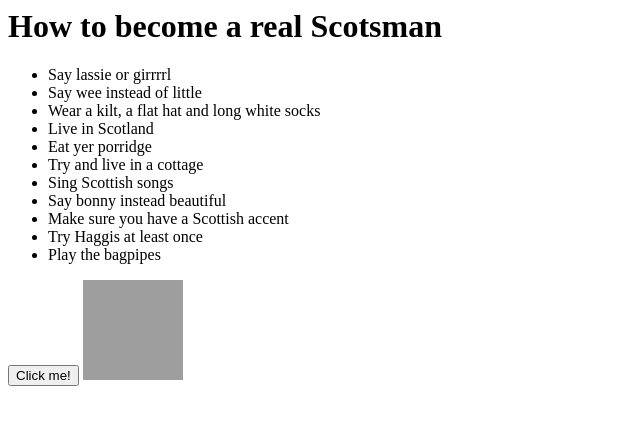
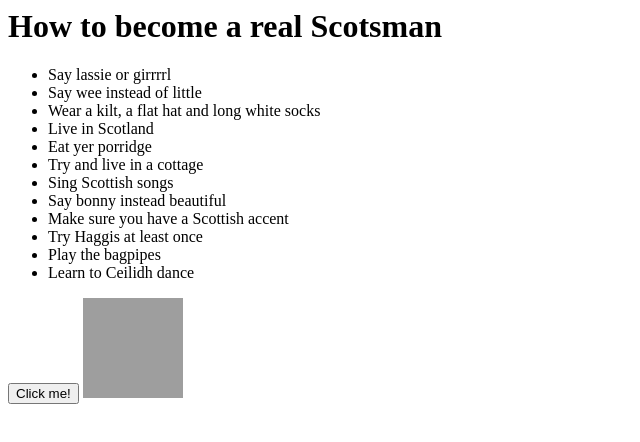
Before and after one commit to tar672/how-to-be-a-scotsman, a plain HTML site: page index.html in a window 1280 px wide. Shown: the whole page, without its empty margins (0-640 px from the left). Drawn offline with Linux system fonts and the light colour scheme; grey boxes are pictures that could not be loaded.

Commit message:
Update index.html

```diff
--- a/index.html
+++ b/index.html
@@ -22,6 +22,7 @@ How to become a real Scotsman
 <li>Make sure you have a Scottish accent</li>
 <li>Try Haggis at least once</li>
 <li>Play the bagpipes</li>
+<li>Learn to Ceilidh dance</li>
 </ul>
 <button onclick="youClickedTheButton()">
 Click me!
```
